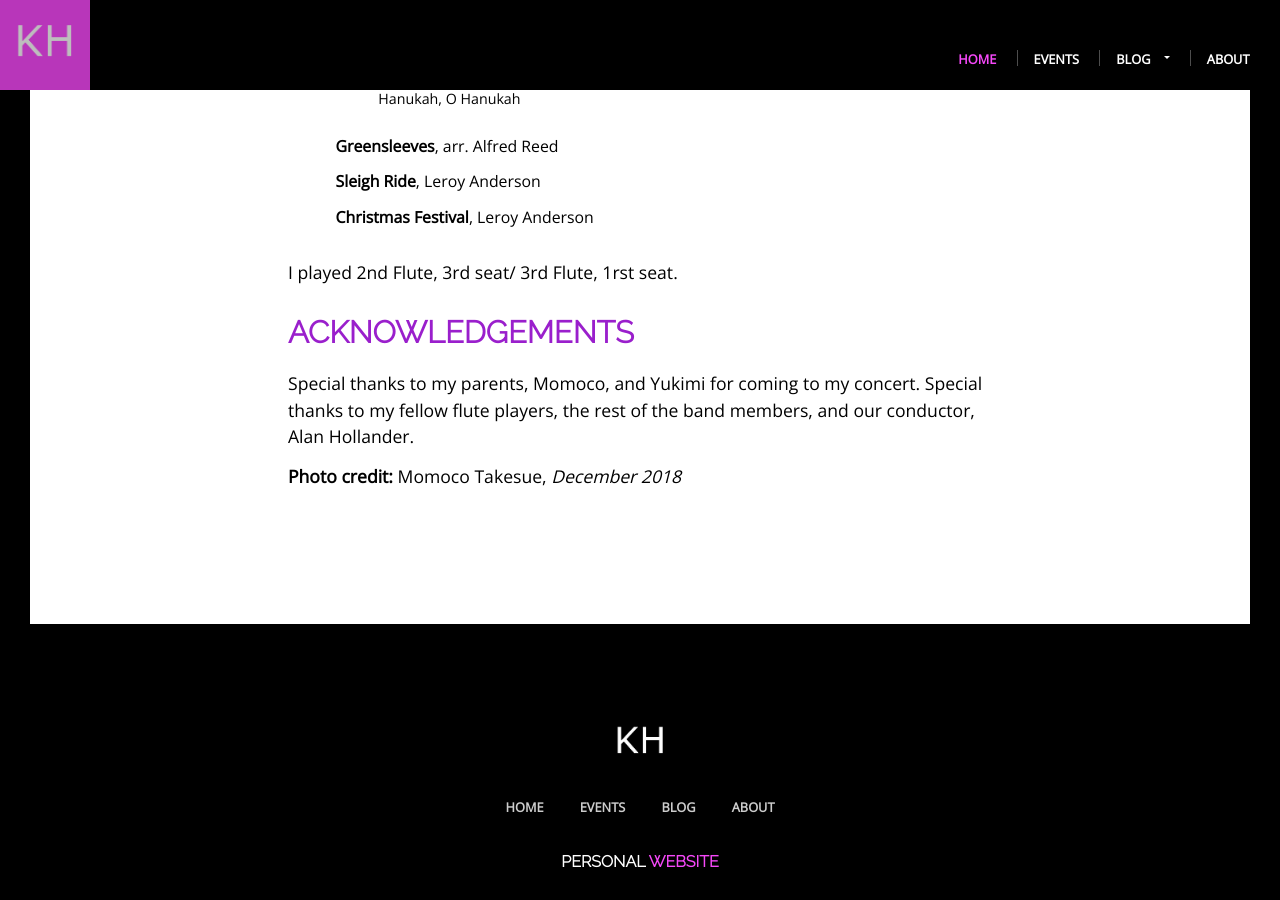
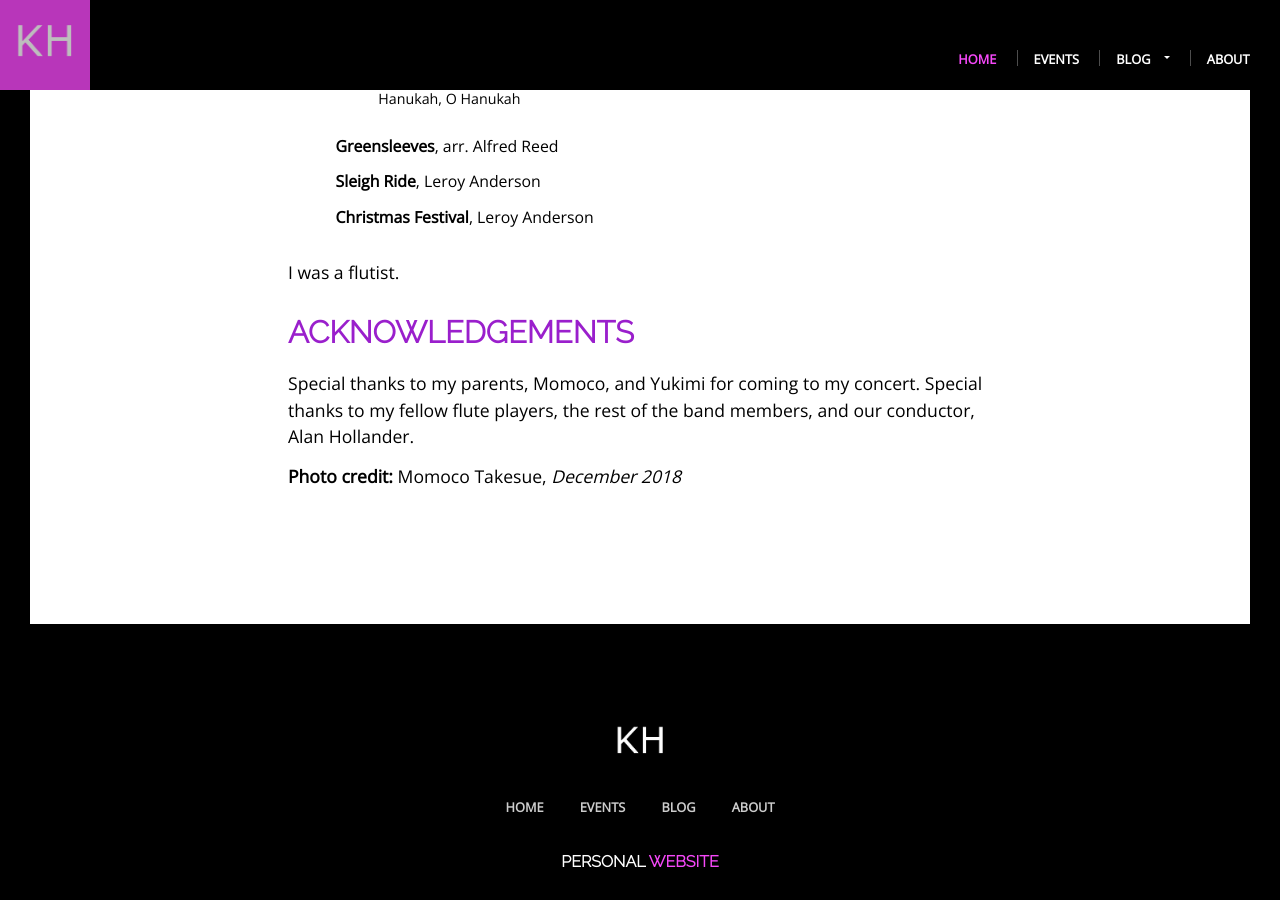
Before and after one commit to khoeger/khoeger.github.io, a Jekyll site: the page built from _events_list/2018-12-25-lehman-band-holiday.markdown, in a window 1280 px wide and 900 px high, scrolled down 1320 px. Built offline with Jekyll 4.4.1, drawn with Linux system fonts in a browser that asks for light colours.

Commit message:
Update role

```diff
--- a/_events_list/2018-08-02-westchester-band-6.markdown
+++ b/_events_list/2018-08-02-westchester-band-6.markdown
@@ -6,7 +6,7 @@ image: /assets/img/2018/2018-07-29/westchesterBand.jpg
 location-title: Chase Park
 location: 32 Chase Rd, Scarsdale, NY 10583
 type: concert
-role: 2nd Flute, 5th seat
+role: flutist
 event-tag: 20180802WestchesterBand
 categories: concert flute outdoor
 description: Come picnic while listening to the 6th Westchester Band concert of the summer 2018 season.
--- a/_events_list/2018-12-22-latin-ensemble-holiday-concert.markdown
+++ b/_events_list/2018-12-22-latin-ensemble-holiday-concert.markdown
@@ -6,7 +6,7 @@ image: /assets/img/2018/2018-12-22/fluteTambourine.jpg
 location-title: iD Studio Theater
 location: 311 E 140th St, Bronx, NY 10454
 type: concert
-role: 2nd Flute
+role: flutist
 event-tag: 20181222LatinEnsemble
 categories: concert flute latin
 description: Come dance along to Latin tunes in preparation for the holidays!
@@ -22,7 +22,7 @@ I played on
 - **Caribe**, *Pablo Mayor*
 - **Quimbara**, *Celia Cruz*
 
-I played {{page.role}}, and took solos in Mambo Influenciado, Aguacero de Mayo, Coco Mai Mai, La Mulata Rumbera, and Caribe.
+I was a {{page.role}}, and took solos in Mambo Influenciado, Aguacero de Mayo, Coco Mai Mai, La Mulata Rumbera, and Caribe.
 
 ## Acknowledgements
 Thanks to our band leader, Pablo Mayor, for all of the arrangements. Thanks to my bandmates, especially Connie, for their assistance. Thanks to Anna for occasional flute tips. Thanks to my parents for being supportive and attending!
--- a/_events_list/2018-12-25-lehman-band-holiday.markdown
+++ b/_events_list/2018-12-25-lehman-band-holiday.markdown
@@ -6,7 +6,7 @@ image: /assets/img/2018/2018-12-23/overhead.jpg
 location-title: Lovinger Theatre
 location: 32 Chase Rd, Scarsdale, NY 10583
 type: concert
-role: 2nd Flute, 3rd seat/ 3rd Flute, 1rst seat
+role: flutist
 event-tag: 20181223LehmanBand
 categories: concert holiday flute
 description: Relax to some holiday tunes, before the hectic holiday rush truly starts.
@@ -35,7 +35,7 @@ description: Relax to some holiday tunes, before the hectic holiday rush truly s
 - **Sleigh Ride**, Leroy Anderson
 - **Christmas Festival**, Leroy Anderson
 
-I played {{page.role}}.
+I was a {{page.role}}.
 
 ## Acknowledgements
 Special thanks to my parents, Momoco, and Yukimi for coming to my concert.
--- a/_events_list/2019-08-02-westchester-band-6.markdown
+++ b/_events_list/2019-08-02-westchester-band-6.markdown
@@ -1,12 +1,12 @@
 ---
 layout: event
 title: Westchester Band Concert
-date: 2018-12-26 20:00:00 -0500
+date: 2019-08-02 20:00:00 -0500
 image: /assets/img/2018/2018-07-29/westchesterBand.jpg
 location-title: Chase Park
 location: 32 Chase Rd, Scarsdale, NY 10583
 type: concert
-role: 2nd Flute, 5th seat
+role: flutist
 event-tag: 20180802WestchesterBand
 categories: concert flute outdoor
 description: Come picnic while listening to the 6th Westchester Band concert of the summer 2018 season.
```
